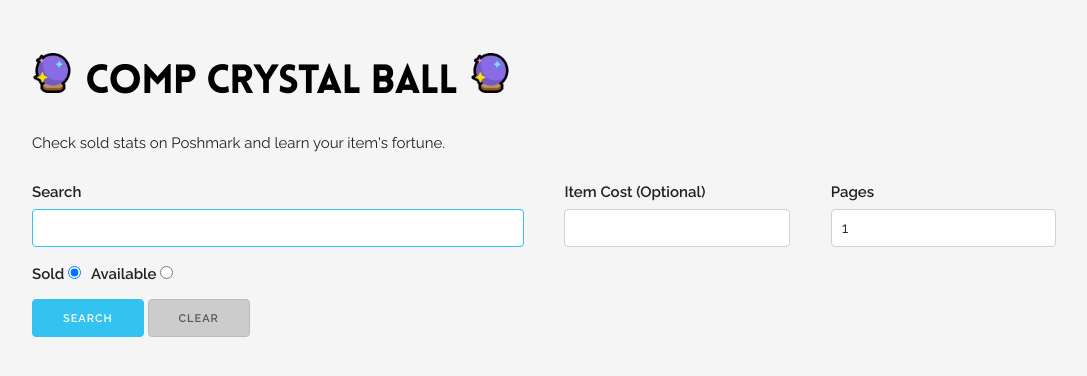
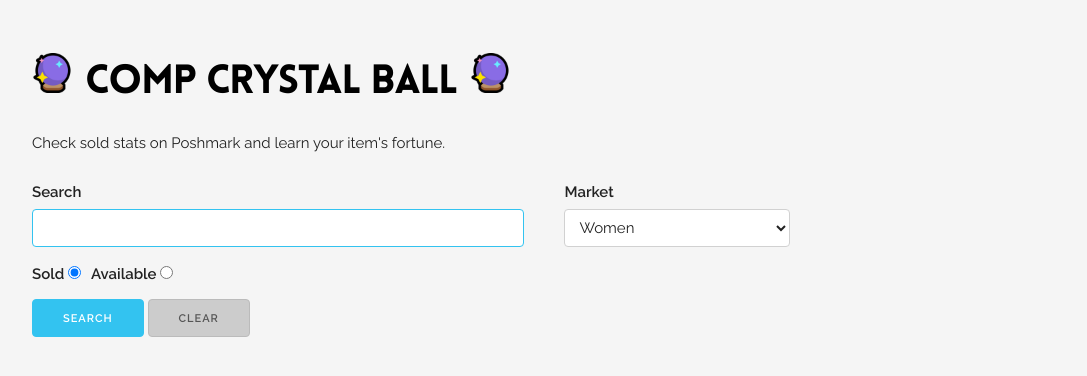
Before and after one commit to linstantnoodles/shouldiputitback, a Flask app: page / in a window 1280 px wide. Shown: the part 80-456 px from the top of the page, without its empty margins (96-1183 px from the left). Run offline with Flask 2, Linux system fonts and the light colour scheme.

Commit message:
Remove cost and pages and add market

```diff
--- a/app.py
+++ b/app.py
@@ -13,30 +13,23 @@ def index():
 
 @app.route('/search')
 def search():
-    query, cost, pages, filter = request.args['query'], request.args.get('cost', None), request.args.get('pages', 1), request.args.get('filter', 'sold')
+    query, market, filter = request.args['query'], request.args.get('market', "Women"), request.args.get('filter', 'sold')
     query_encoded = urllib.parse.quote(query)
-    items = query_lib.get_items(query_encoded, num_pages=int(pages), filter=filter)
-    link_to_results = query_lib.get_search_url(query_encoded, filter=filter)
+    items = query_lib.get_items(query_encoded, market=market, filter=filter)
+    link_to_results = query_lib.get_search_url(query_encoded, market=market, filter=filter)
     statistics = query_lib.analytics(items)
     num_items = len(items)
-    selling_fee_amt = statistics.get("fee")
     avg_item_price = statistics.get("avg")
-    avg_item_revenue = statistics.get("net")
-    breakeven_price = '{:,.2f}'.format(round((float(cost) / 0.8), 2)) if cost else None
     log_search(link_to_results)
     return render_template(
         "search.html",
         items = items,
         query = query,
         filter = filter,
+        market = market,
         link_to_results = link_to_results,
-        cost = cost,
         num_items = num_items,
-        selling_fee_amt = selling_fee_amt,
-        avg_item_price = avg_item_price,
-        avg_item_revenue = avg_item_revenue,
-        breakeven_price = breakeven_price,
-        pages = pages
+        avg_item_price = avg_item_price
     )
 
 @app.route('/inventory')
--- a/templates/index.html
+++ b/templates/index.html
@@ -31,14 +31,14 @@
                       <label for="search">Search</label>
                       <input name="query" autocomplete="off" autocorrect="off" autocapitalize="off" spellcheck="true" class="u-full-width" type="search" id="search" autofocus required>
                   </div>
-
                   <div class="three columns">
-                      <label for="cost">Item Cost (Optional)</label>
-                      <input class="u-full-width" name="cost" type="number" id="cost" min="0" max="10000" step="0.01" value="{{ cost }}">
-                  </div>
-                  <div class="three columns">
-                      <label for="pages">Pages</label>
-                      <input class="u-full-width" name="pages" type="number" id="pages" min="1" max="5" value="1">
+                      <label for="market">Market</label>
+                      <select class="u-full-width" name="market" id="market">
+                        <option selected>Women</option>
+                        <option>Men</option>
+                        <option>Kids</option>
+                        <option>All</option>
+                      </select>
                   </div>
               </div>
                 <div id="filter-input-group" class="row flex flex-row">
```
Also changed, not shown: query_lib.py (+5 -5 lines), templates/search.html (+1 -9 lines).
